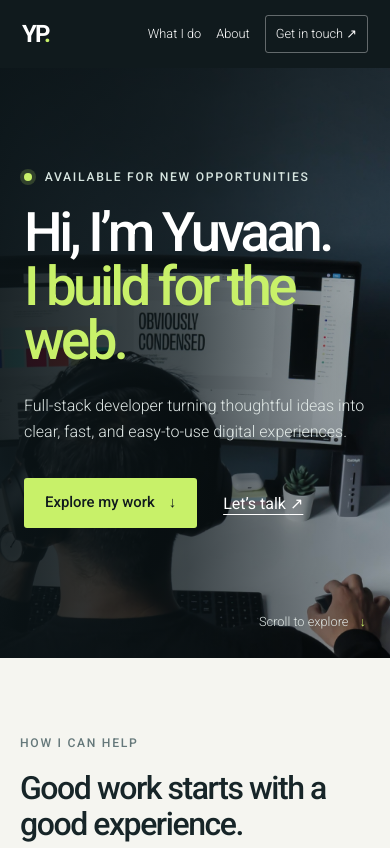
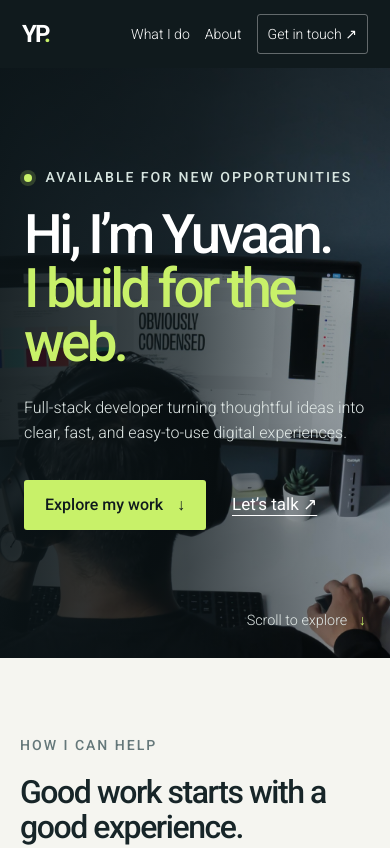
Before and after one commit to yuvaanpandey10/pr-Portfolio, a plain HTML site: page index.html in a window 390 px wide. Shown: the top 848 px of the page. Drawn offline with Linux system fonts and the light colour scheme.

Commit message:
Enhance typography by adjusting font sizes for improved readability

```diff
--- a/style.css
+++ b/style.css
@@ -24,7 +24,7 @@ body {
   background: var(--paper);
   color: var(--ink);
   font-family: "Roboto", sans-serif;
-  font-size: 16px;
+  font-size: 17px;
   font-weight: 300;
   line-height: 1.6;
 }
@@ -82,7 +82,7 @@ a:focus-visible {
 
 .site_nav a,
 .site_footer a:not(.brand) {
-  font-size: 0.9rem;
+  font-size: 0.95rem;
   text-decoration: none;
   transition: color 180ms ease;
 }
@@ -122,7 +122,7 @@ a:focus-visible {
 .eyebrow {
   margin-bottom: 18px;
   color: #d6e4df;
-  font-size: 0.76rem;
+  font-size: 0.88rem;
   font-weight: 500;
   letter-spacing: 0.14em;
   text-transform: uppercase;
@@ -174,7 +174,7 @@ a:focus-visible {
   padding: 0 20px;
   border: 1px solid transparent;
   border-radius: 3px;
-  font-size: 0.93rem;
+  font-size: 1rem;
   font-weight: 500;
   text-decoration: none;
   transition:
@@ -206,7 +206,7 @@ a:focus-visible {
   right: max(6vw, calc((100vw - var(--content-width)) / 2));
   bottom: 36px;
   color: #e0e8e6;
-  font-size: 0.8rem;
+  font-size: 0.9rem;
   text-decoration: none;
 }
 
@@ -291,7 +291,7 @@ a:focus-visible {
 .card_number {
   margin-bottom: 10px;
   color: #607876;
-  font-size: 0.7rem;
+  font-size: 0.82rem;
   font-weight: 500;
   letter-spacing: 0.12em;
 }
@@ -304,7 +304,7 @@ a:focus-visible {
 
 .card_content > p:last-child {
   color: var(--muted);
-  font-size: 0.93rem;
+  font-size: 1rem;
 }
 
 .about_contact {
@@ -366,7 +366,7 @@ a:focus-visible {
 .site_footer p,
 .site_footer a:not(.brand) {
   color: #c5d0ce;
-  font-size: 0.82rem;
+  font-size: 0.9rem;
 }
 
 @media (max-width: 800px) {
@@ -394,7 +394,7 @@ a:focus-visible {
   }
 
   .site_nav a {
-    font-size: 0.8rem;
+    font-size: 0.88rem;
   }
 
   .site_nav .nav_contact {
```
